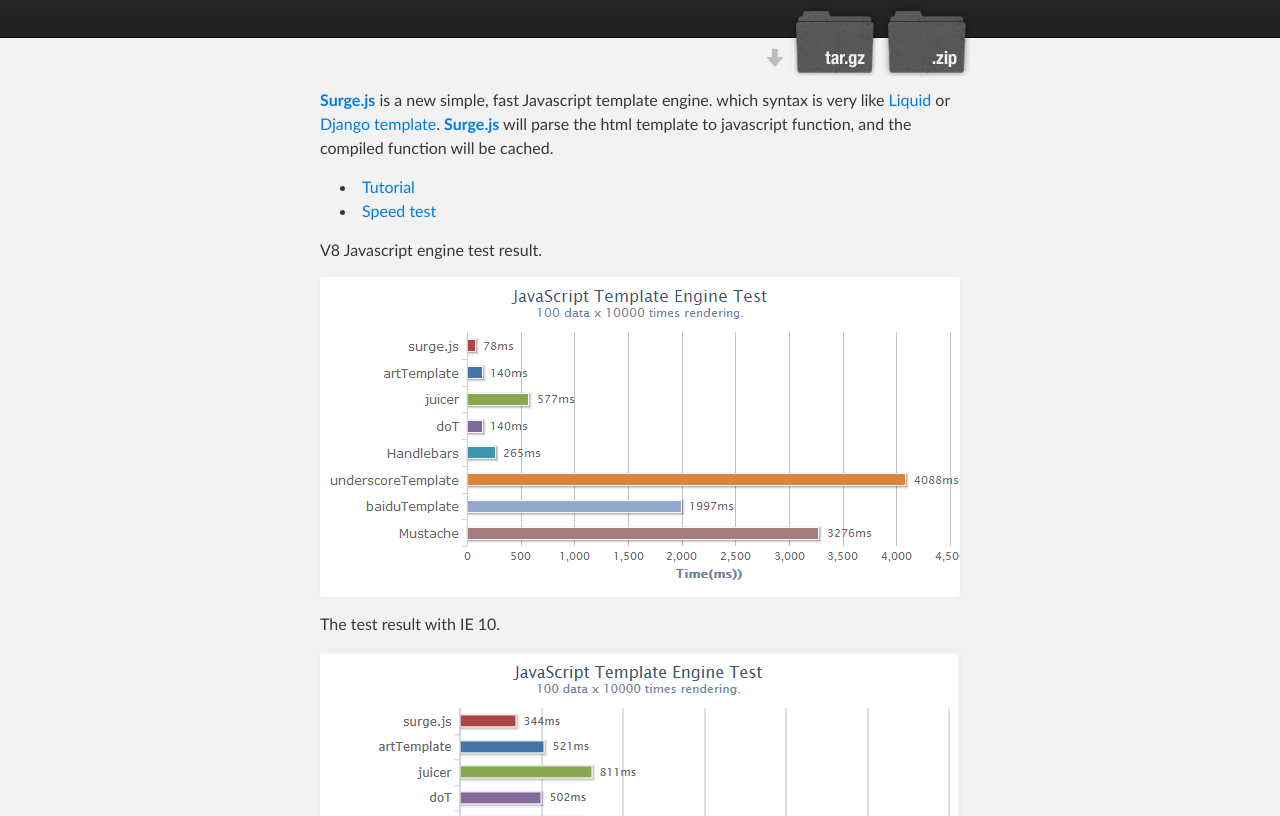
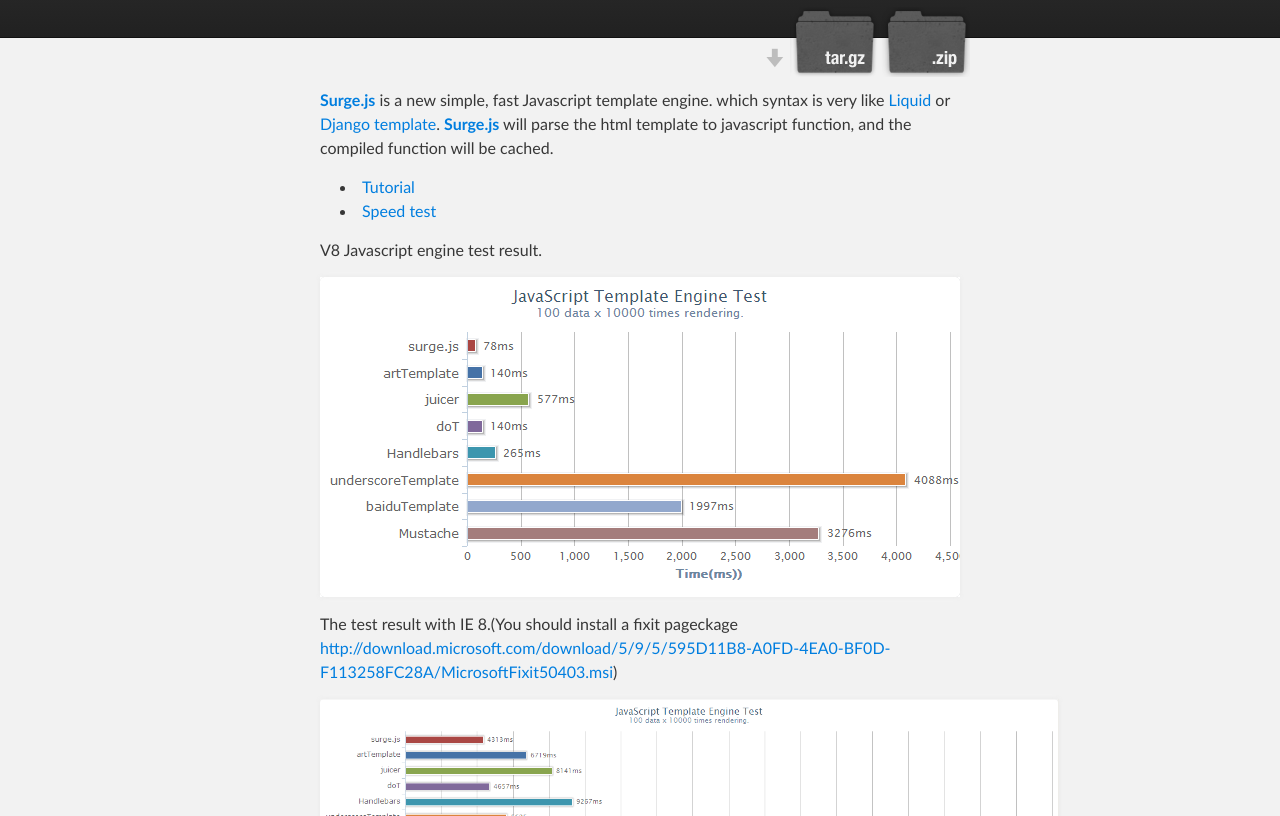
Before and after one commit to guangboo/surge.js, a plain HTML site: page index.html in a window 1280 px wide. Shown: the part 136-952 px from the top of the page. Drawn offline with Linux system fonts and the light colour scheme.

Commit message:
add ie8 test result.

```diff
--- a/index.html
+++ b/index.html
@@ -35,6 +35,9 @@
         </ul>
         <p>V8 Javascript engine test result.</p>
         <p><a href="speed.html"><img src="static/img/chrome31.png"/></a></p>
+        <p>The test result with IE 8.(You should install a fixit pageckage
+        <a href="http://download.microsoft.com/download/5/9/5/595D11B8-A0FD-4EA0-BF0D-F113258FC28A/MicrosoftFixit50403.msi">http://download.microsoft.com/download/5/9/5/595D11B8-A0FD-4EA0-BF0D-F113258FC28A/MicrosoftFixit50403.msi</a>)</p>
+        <p><a href="speed.html"><img src="static/img/ie8.png"/></a></p>
         <p>The test result with IE 10.</p>
         <p><a href="speed.html"><img src="static/img/ie10.png"/></a></p>
         <p>The test result with Firefox 26.</p>
```
Also changed, not shown: static/img/ie8.png (added).
